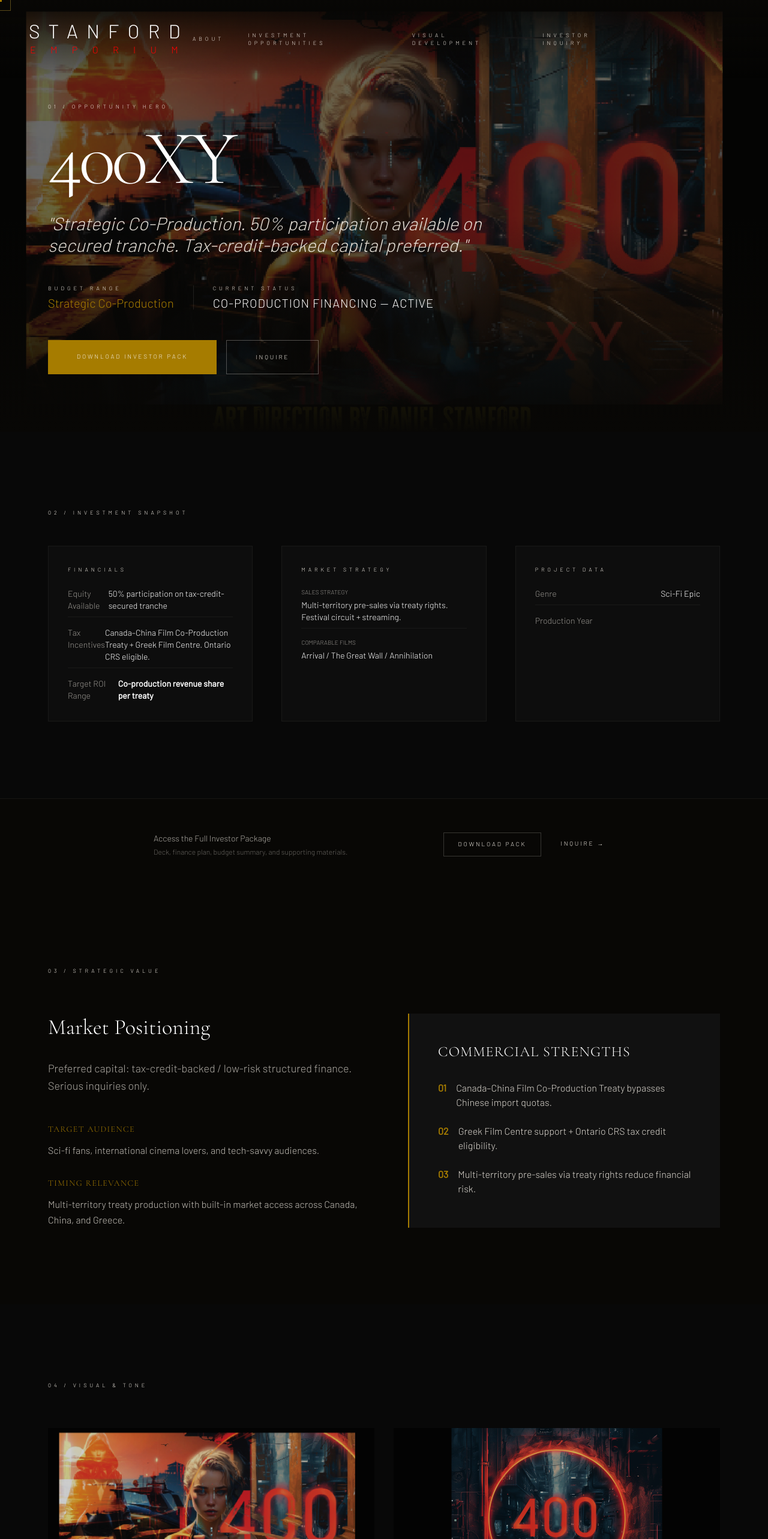
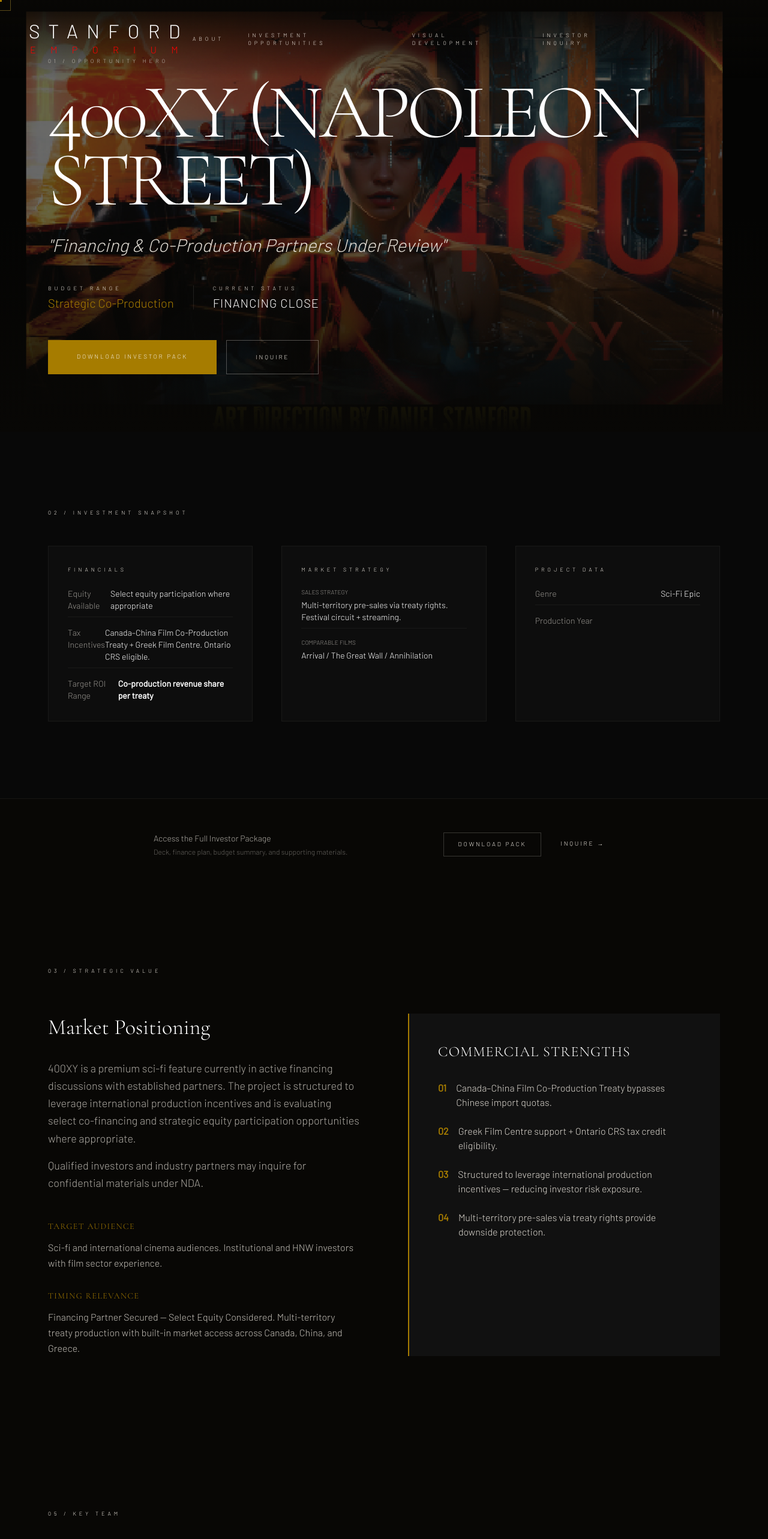
Before and after one commit to danielarmonstanford/SE-Film-Slate, a React (Vite) app: page /project/400xy in a window 1280 px wide. Shown: the top 2566 px of the page at 60% size. Built offline with nearby package versions, Linux system fonts and the light colour scheme.

Commit message:
400XY: update title/copy/status, remove broken image section, NDA CTA label
Co-Authored-By: Claude Sonnet 4.6 <noreply@anthropic.com>

```diff
--- a/src/pages/ProjectDetail.tsx
+++ b/src/pages/ProjectDetail.tsx
@@ -299,9 +299,11 @@ const ProjectDetail: React.FC = () => {
           <div className="grid grid-cols-1 lg:grid-cols-2 gap-20">
             <div>
               <h3 className="text-4xl mb-8 leading-tight">Market Positioning</h3>
-              <p className="text-[var(--cream)] opacity-70 leading-relaxed text-lg mb-12">
-                {project.marketPositioning}
-              </p>
+              <div className="text-[var(--cream)] opacity-70 leading-relaxed text-lg mb-12 space-y-4">
+                {project.marketPositioning.split('\n\n').map((para, i) => (
+                  <p key={i}>{para}</p>
+                ))}
+              </div>
               <div className="space-y-8">
                 <div>
                   <h4 className="text-[var(--bronze)] text-sm uppercase tracking-widest mb-3">Target Audience</h4>
@@ -328,12 +330,13 @@ const ProjectDetail: React.FC = () => {
         </div>
       </section>
 
-      {/* SECTION 4: VISUAL & TONE */}
+      {/* SECTION 4: VISUAL & TONE — only shown when images exist */}
+      {project.previewImages && project.previewImages.length > 0 && (
         <section className="py-32 px-4 md:px-20 bg-[#080808]">
           <div className="max-w-7xl mx-auto">
             <div className="label-text text-[10px] text-[var(--bronze)] mb-16 uppercase tracking-[0.4em]">04 / VISUAL & TONE</div>
             <div className="grid grid-cols-1 md:grid-cols-2 gap-8">
-            {project.previewImages?.map((img, i) => (
+              {project.previewImages.map((img, i) => (
                 <div key={i} className="aspect-[16/9] overflow-hidden bg-[#111]">
                   <img
                     src={img}
@@ -346,6 +349,7 @@ const ProjectDetail: React.FC = () => {
             </div>
           </div>
         </section>
+      )}
 
       {/* SECTION 5: KEY TEAM */}
       <section className="py-32 px-4 md:px-20">
@@ -378,7 +382,7 @@ const ProjectDetail: React.FC = () => {
               onMouseEnter={() => setIsHovering(true)}
               onMouseLeave={() => setIsHovering(false)}
             >
-              INQUIRE
+              {slug === '400xy' ? 'INQUIRE FOR NDA + PITCH DECK ACCESS' : 'INQUIRE'}
             </Link>
             <a
               href={investorPackUrl}
--- a/src/types.ts
+++ b/src/types.ts
@@ -205,38 +205,33 @@ export const PROJECTS: Project[] = [
   {
     id: '005',
     slug: '400xy',
-    title: '400XY',
+    title: '400XY (Napoleon Street)',
     genre: 'Sci-Fi Epic',
     image: '/400xy-art.jpg',
-    description: 'Three cities. One frequency. Zero boundaries. A Sci-Fi epic filmed across Canada, China, and Greece.',
+    description: 'Three cities. One frequency. Zero boundaries. A premium sci-fi feature in active financing discussions with established partners.',
     urgent: 'EXTREMELY URGENT',
     details: 'Dir: Alastair Paton | EP & Art Direction: Daniel Stanford',
     stats: 'Co-Production Financing — Active',
-    subStatus: 'CO-PRODUCTION FINANCING — ACTIVE',
-    status: 'CO-PRODUCTION FINANCING — ACTIVE',
+    subStatus: 'Select Equity Considered',
+    status: 'Financing Close',
     statusColor: 'var(--red-urgent)',
-    deckUrl: 'https://drive.google.com/file/d/1_placeholder_deck_link/view?usp=sharing',
-    previewImages: [
-      '/400xy-art.jpg',
-      '/400xy-director.jpg',
-      '/400xy-moodboard.jpg',
-      'https://images.unsplash.com/photo-1451187580459-43490279c0fa?w=800&q=80',
-      'https://images.unsplash.com/photo-1506318137071-a8e063b4b519?w=800&q=80'
-    ],
-    positioning: 'Strategic Co-Production. 50% participation available on secured tranche. Tax-credit-backed capital preferred.',
+    deckUrl: '/400XY_Investment_Dossier.pdf',
+    previewImages: [],
+    positioning: 'Financing & Co-Production Partners Under Review',
     budgetRange: 'Strategic Co-Production',
-    equityAvailable: '50% participation on tax-credit-secured tranche',
+    equityAvailable: 'Select equity participation where appropriate',
     taxIncentives: 'Canada–China Film Co-Production Treaty + Greek Film Centre. Ontario CRS eligible.',
     salesStrategy: 'Multi-territory pre-sales via treaty rights. Festival circuit + streaming.',
     targetROI: 'Co-production revenue share per treaty',
     comparables: ['Arrival', 'The Great Wall', 'Annihilation'],
-    marketPositioning: 'Preferred capital: tax-credit-backed / low-risk structured finance. Serious inquiries only.',
-    audience: 'Sci-fi fans, international cinema lovers, and tech-savvy audiences.',
-    timingRelevance: 'Multi-territory treaty production with built-in market access across Canada, China, and Greece.',
+    marketPositioning: '400XY is a premium sci-fi feature currently in active financing discussions with established partners. The project is structured to leverage international production incentives and is evaluating select co-financing and strategic equity participation opportunities where appropriate.\n\nQualified investors and industry partners may inquire for confidential materials under NDA.',
+    audience: 'Sci-fi and international cinema audiences. Institutional and HNW investors with film sector experience.',
+    timingRelevance: 'Financing Partner Secured — Select Equity Considered. Multi-territory treaty production with built-in market access across Canada, China, and Greece.',
     commercialStrengths: [
       'Canada–China Film Co-Production Treaty bypasses Chinese import quotas.',
       'Greek Film Centre support + Ontario CRS tax credit eligibility.',
-      'Multi-territory pre-sales via treaty rights reduce financial risk.'
+      'Structured to leverage international production incentives — reducing investor risk exposure.',
+      'Multi-territory pre-sales via treaty rights provide downside protection.'
     ],
     dataRoomUrl: '/400XY_Investment_Dossier.pdf',
     team: [
```
Lines whose indentation alone changed are shown as unchanged.
